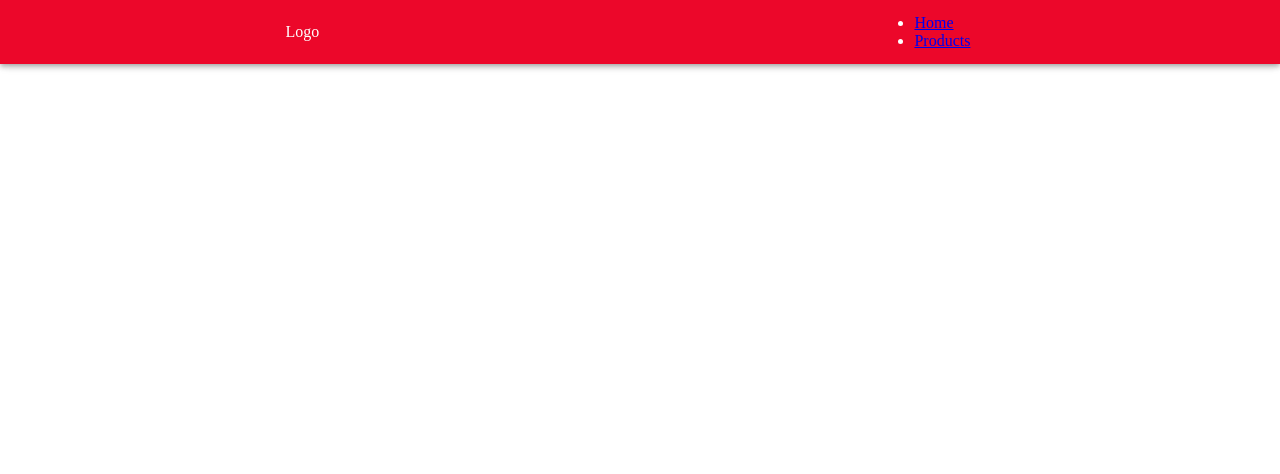
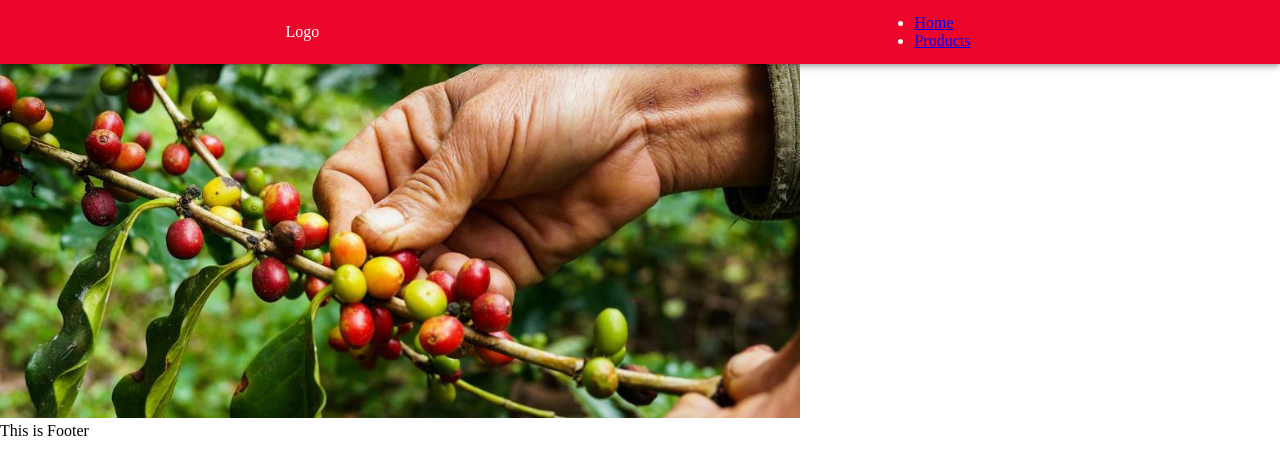
Before and after one commit to eugenia1984/e-commerce, a React (Create React App) app in the folder rincon-del-cafe/: page / in a window 1280 px wide. Shown: the top 474 px of the page. Built offline with nearby package versions, Linux system fonts and the light colour scheme.

Commit message:
Se agregó una imagen a features

```diff
--- a/rincon-del-cafe/package.json
+++ b/rincon-del-cafe/package.json
@@ -5,6 +5,9 @@
   "dependencies": {
     "@emotion/react": "^11.9.3",
     "@emotion/styled": "^11.9.3",
+    "@fortawesome/fontawesome-svg-core": "^6.1.1",
+    "@fortawesome/free-solid-svg-icons": "^6.1.1",
+    "@fortawesome/react-fontawesome": "^0.1.18",
     "@mui/icons-material": "^5.8.4",
     "@mui/material": "^5.8.4",
     "@testing-library/jest-dom": "^5.16.4",
--- a/rincon-del-cafe/public/index.html
+++ b/rincon-del-cafe/public/index.html
@@ -13,6 +13,10 @@
     <link rel="stylesheet" href="https://fonts.googleapis.com/css?family=Roboto:300,400,500,700&display=swap"/>
     <link rel="manifest" href="%PUBLIC_URL%/manifest.json" />
     <title>React App</title>
+    <link
+  rel="stylesheet"
+  href="https://fonts.googleapis.com/icon?family=Material+Icons"
+/>
   </head>
   <body>
     <noscript>You need to enable JavaScript to run this app.</noscript>
--- a/rincon-del-cafe/src/components/Features.jsx
+++ b/rincon-del-cafe/src/components/Features.jsx
@@ -1,11 +1,13 @@
 import React from "react";
+import cafe from "../assets/images/cafe.jpg";
 
 const Features = () => {
   return (
     <>
       <section>
-        <h2>Who Makes  Your Coffe?</h2>
-        </section>
+        <img src={cafe} alt="" width={"800px"} height={"400px"}/>
+
+      </section>
     </>
   );
 };
--- a/rincon-del-cafe/src/pages/Home.jsx
+++ b/rincon-del-cafe/src/pages/Home.jsx
@@ -1,9 +1,11 @@
 import React from "react";
+import { Features } from "../components/Features";
 
 const Home = () => {
   return (
     <>
       <div>This is Home</div>
+      <Features />
     </>
   );
 };
```
Also changed, not shown: rincon-del-cafe/src/assets/images/cafe.jpg (added), 1 other file (tests, documents, lock files or other folders).
